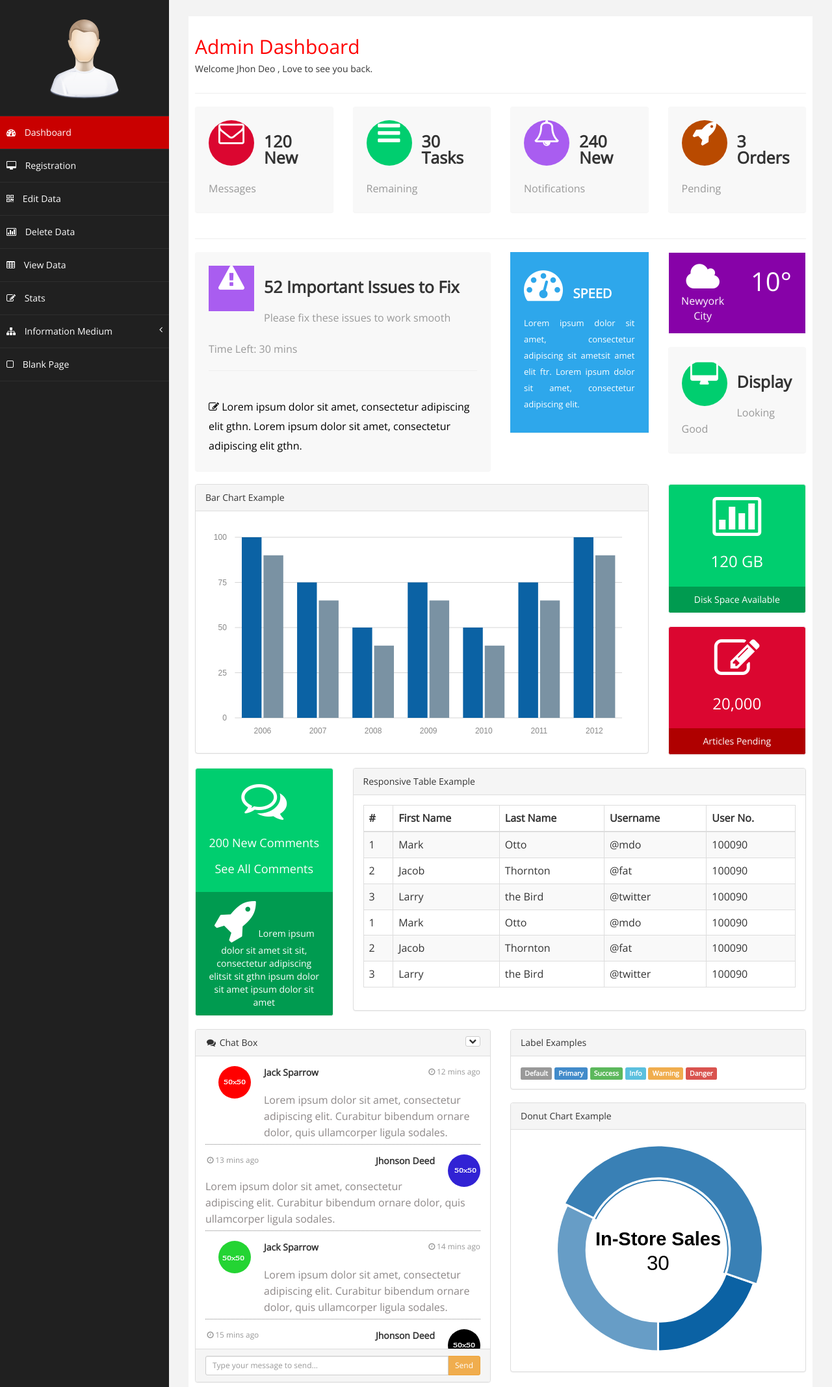
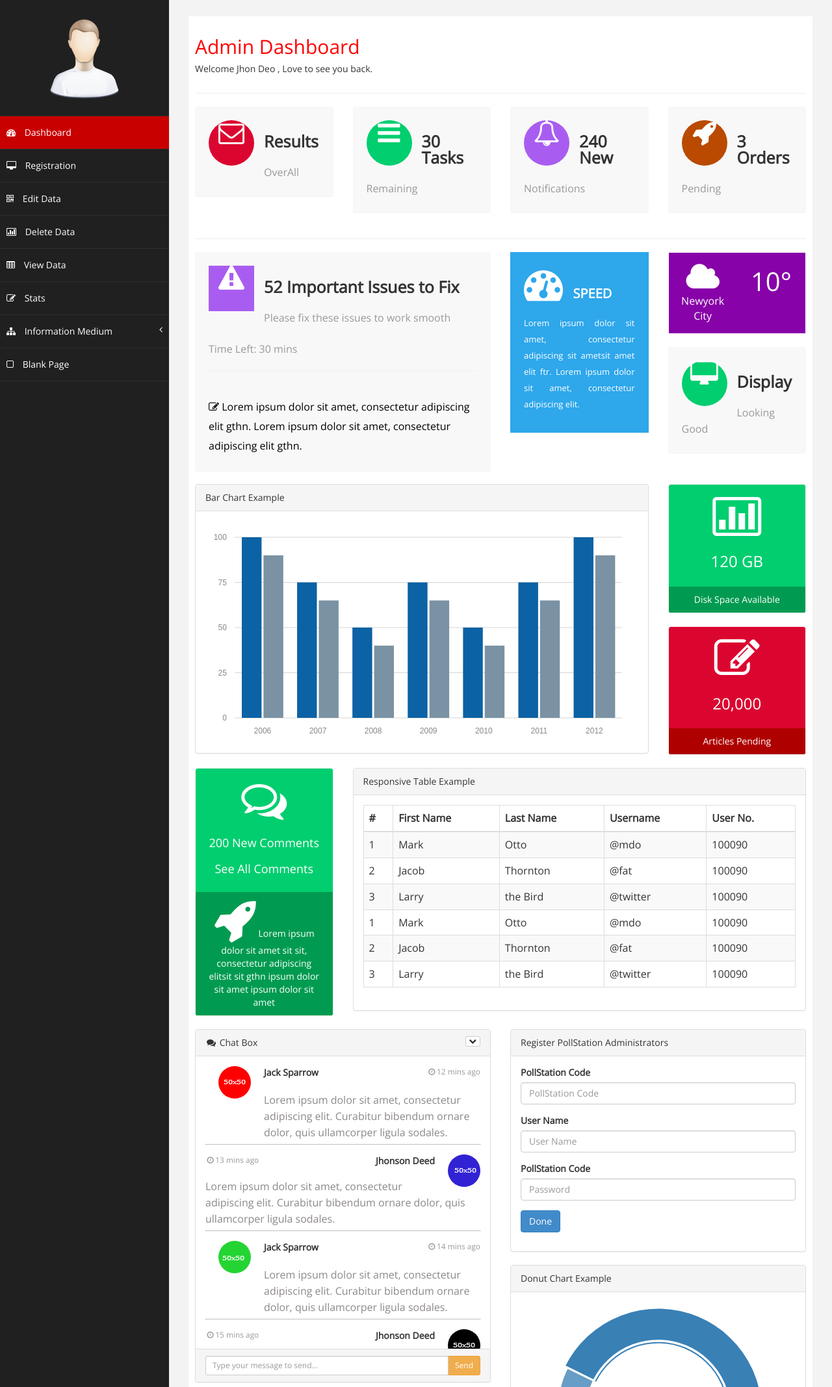
Before and after one commit to binilet/Evoting-admin, a PHP site: page /Evoting-admin/ in a window 1280 px wide. Shown: the part 80-2215 px from the top of the page at 65% size. Run offline with PHP 8.4, Linux system fonts and the light colour scheme; the visitor is signed in with stand-in values (Sample User, id 1).

Commit message:
Merge origin/master

```diff
--- a/ResizeImage.php
+++ b/ResizeImage.php
@@ -26,6 +26,6 @@ class ResizeImage {
 		$tci = imagecreatetruecolor($w,$h);
 		imagecopyresampled($tci,$img,0,0,0,0,$w,$h,$w_orig,$h_orig);
 		imagejpeg($tci,$newcopy,80);
-		unlink($target);
+		//unlink($target);
 	}
 }
--- a/index.php
+++ b/index.php
@@ -109,8 +109,8 @@ font-size: 16px;">  &nbsp; <a href="logout.php" class="btn btn-danger square-btn
                     <i class="fa fa-envelope-o"></i>
                 </span>
                 <div class="text-box" >
-                    <p class="main-text">120 New</p>
-                    <p class="text-muted">Messages</p>
+                    <p class="main-text">Results</p>
+                    <p class="text-muted">OverAll</p>
                 </div>
              </div>
 		     </div>
@@ -484,15 +484,30 @@ font-size: 16px;">  &nbsp; <a href="logout.php" class="btn btn-danger square-btn
                     <div class="col-md-6 col-sm-12 col-xs-12">
                          <div class="panel panel-default">
                         <div class="panel-heading">
-                           Label Examples
+                           Register PollStation Administrators
                         </div>
                         <div class="panel-body">
-                            <span class="label label-default">Default</span>
-<span class="label label-primary">Primary</span>
-<span class="label label-success">Success</span>
-<span class="label label-info">Info</span>
-<span class="label label-warning">Warning</span>
-<span class="label label-danger">Danger</span>
+                           <!-- <span class="label label-default">Default</span>
+                            <span class="label label-primary">Primary</span>
+                            <span class="label label-success">Success</span>
+                            <span class="label label-info">Info</span>
+                            <span class="label label-warning">Warning</span>
+                            <span class="label label-danger">Danger</span>-->
+                            <form action="registerAdmin.php" method="post">
+                                <div class="form-group">
+                                    <label for="psCodeField">PollStation Code</label>
+                                    <input type="text" class="form-control" name="pscode" id="pscode" placeholder="PollStation Code" />
+                                </div>
+                                <div class="form-group">
+                                    <label for="usernNameField">User Name</label>
+                                    <input type="text" class="form-control" name="username" id="username" placeholder="User Name" />
+                                </div>
+                                <div class="form-group">
+                                    <label for="passwordField">PollStation Code</label>
+                                    <input type="password" class="form-control" name="password" id="password" placeholder="Password" />
+                                </div>
+                                <button type="submit" name="submit" class="btn btn-primary">Done</button>
+                            </form>
                         </div>
                     </div>
 
```
Also changed, not shown: registerAdmin.php (added, +44 -0 lines), uploadImage.php (+10 -0 lines), upload/19731.jpg (added), upload/22865.jpg (added), upload/56940.jpg (added), upload/58952.jpg (added), upload/58999.jpg (added), upload/59040.jpg (added), upload/dandelion-142969__180.jpg, 1 other file.
